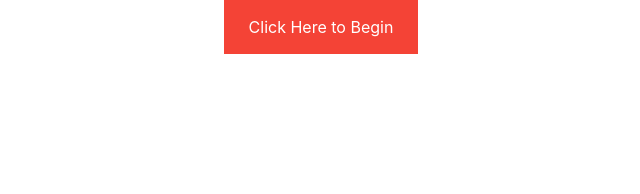
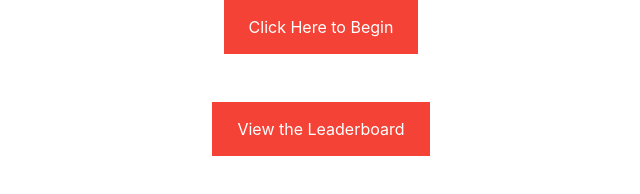
Before and after one commit to joshuaguinness/ScotiaHacksChallenge, a website: page public/index.html in a window 1280 px wide. Shown: the whole page, without its empty margins (319-959 px from the left). Drawn offline with nearby package versions, Linux system fonts and the light colour scheme.

Commit message:
Added reference for leaderboard page

```diff
--- a/public/index.html
+++ b/public/index.html
@@ -42,5 +42,11 @@
         <a href="pages/map.html">Click Here to Begin</a>
     </div>
 
+    <br><br>
+
+    <div class="container" id="trust">
+        <a href="pages/leaderboard.html">View the Leaderboard</a>
+    </div>
+
 	</body>
 </html>
```
